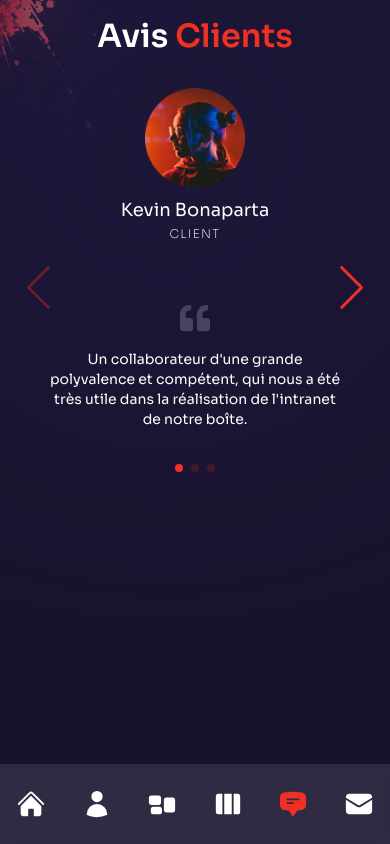
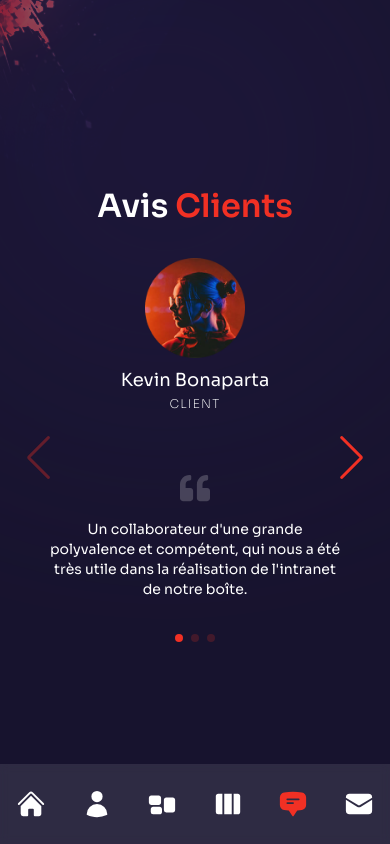
Before and after one commit to Teko13/portfolio, a Next.js app: page /testimonials in a window 390 px wide. Built offline with nearby package versions, Linux system fonts and the light colour scheme; no server answers.

Commit message:
Fix: Centrer verticalement le contenu des pages sur mobile (testimonials, contact, projets)

```diff
--- a/pages/contact/index.js
+++ b/pages/contact/index.js
@@ -79,7 +79,7 @@ const Contact = () => {
   return (
     <div className='h-full bg-primary/30'>
       <Circles />
-      <div className='container mx-auto py-0 md:py-32 text-center xl:text-left flex items-start md:items-center justify-center h-full pt-4 md:pt-0'>
+      <div className='container mx-auto py-0 md:py-32 text-center xl:text-left flex items-center justify-center h-full pt-0'>
         <div className='flex flex-col w-full max-w-[700px]'>
           {/* title */}
           <motion.h2
--- a/pages/testimonials/index.js
+++ b/pages/testimonials/index.js
@@ -8,7 +8,7 @@ import { fadeIn } from '../../variants';
 const Testimonials = () => {
   return (
     <div className='h-full bg-primary/30 py-0 md:py-32 text-center'>
-      <div className='container mx-auto h-full flex flex-col justify-start md:justify-center pt-4 md:pt-0'>
+      <div className='container mx-auto h-full flex flex-col justify-center pt-0'>
         {/* title */}
         <motion.h2
           variants={fadeIn('up', 0.2)}
--- a/pages/work/index.js
+++ b/pages/work/index.js
@@ -56,7 +56,7 @@ const Work = () => {
   }
 
   return (
-    <div className='h-full bg-primary/30 py-1 md:py-36 flex items-center'>
+    <div className='h-full bg-primary/30 py-0 md:py-36 flex items-center justify-center'>
       <Circles />
       <div className='container mx-auto'>
         <div className='flex flex-col xl:flex-row gap-x-8'>
```
